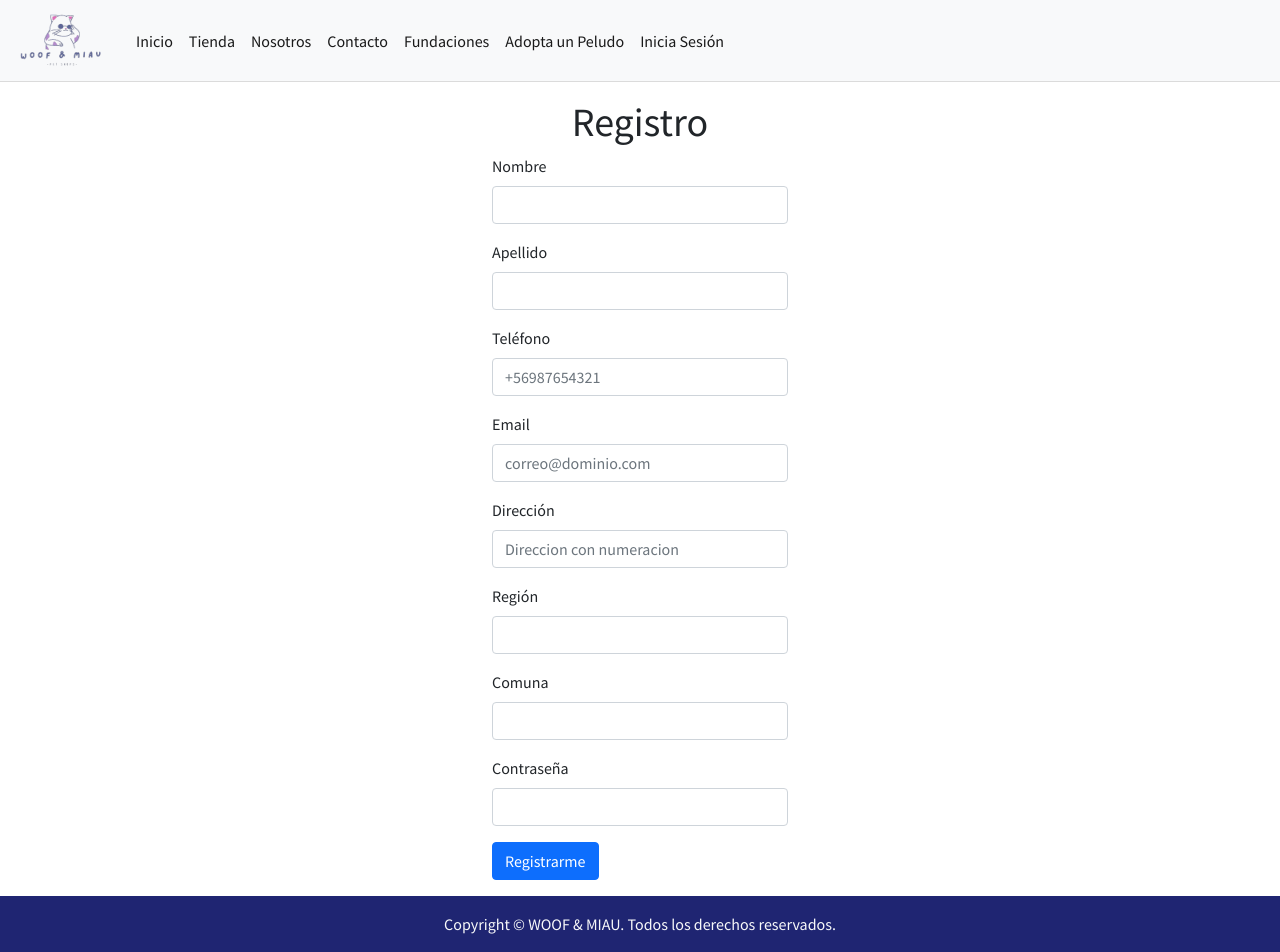
After one commit to alopezgo/Django-petsshop-project, a Django app: page /registro/ in a window 1280 px wide. The commit adds this page. Run offline with Django 4.2, Linux system fonts and the light colour scheme; lists and menus that the app fills with data are empty.

Commit message:
se agrega vista login/registro

```diff
--- a/core/templates/core/components/common/navbar.html
+++ b/core/templates/core/components/common/navbar.html
@@ -99,7 +99,17 @@
             >Adopta un Peludo</a
           >
         </li>
-      </ul>
+        <li>
+          <a class="nav-link active"
+          aria-current="page"
+          id="div-btn6"
+          href="{% url 'login' %}"
+          >Inicia Sesión</a
+          >
+        </li>
+        </ul>
+
+
     </div>
   </div>
 </nav>
--- /dev/null
+++ b/core/templates/core/registro.html
@@ -0,0 +1,54 @@
+{% load static %}
+
+<body>
+    <div>{% include 'core\components\common\navbar.html' %}</div>
+    <div class="text-center mt-3">
+        <h1>Registro</h1>
+    </div>
+    <div class="container w-25 uso-completo">
+        <form class="row g-3 form needs-validation" id="formulario" method="POST" novalidate>
+            {% csrf_token %}
+
+            <div class="form-group">
+                <label for="nombre" class="form-label">Nombre</label>
+                <input type="text" class="form-control" id="nombre" name="nombre" required />
+            </div>
+            <div class="form-group">
+                <label for="apellido" class="form-label">Apellido</label>
+                <input type="text" class="form-control" id="apellido" name="apellido" required />
+            </div>
+            <div class="form-group">
+                <label for="tel" class="form-label">Teléfono</label>
+                <input type="tel" class="form-control" id="tel" name="tel" placeholder="+56987654321" required />
+            </div>
+            <div class="form-group">
+                <label for="email" class="form-label">Email</label>
+                <input type="email" class="form-control" id="email" name="email" placeholder="correo@dominio.com"
+                    required />
+            </div>
+            <div class="form-group">
+                <label for="direccion" class="form-label">Dirección</label>
+                <input type="text" class="form-control" id="Direccion" name="Direccion"
+                    placeholder="Direccion con numeracion" required />
+            </div>
+            <div class="form-group">
+                <label for="region" class="form-label">Región</label>
+                <select class="form-control" id="regiones" required></select>
+            </div>
+            <div class="form-group">
+                <label for="comuna" class="form-label">Comuna</label>
+                <select class="form-control" id="comunas" required></select>
+            </div>
+            <div class="form-group">
+                <label for="password" class="form-label">Contraseña</label>
+                <select class="form-control" id="password" required></select>
+            </div>
+            <div>
+                {{ form }}
+                <button type="submit" class="btn btn-primary" id="envio">Registrarme</button>
+            </div>
+        </form>
+    </div>
+    <script src="{% static 'js/main.js' %}"></script>
+</body>
+<div>{% include 'core\components\common\footer.html' %}</div>
--- a/core/urls.py
+++ b/core/urls.py
@@ -8,6 +8,8 @@ urlpatterns = [
     path('tienda/', vista_productos, name="tienda"),
     path('donaciones/', Lista_donaciones, name="donaciones"),
     path('adopciones/', Adopciones, name="adopciones"),
+    path('login/', login, name="login"),
+    path('registro/', registro, name="registro"),
     path('form-productos/', form_productos, name="form_productos"),
     path('mod-productos/<int:id>', form_mod_productos, name="form_mod_productos"),
     path('del-productos/<int:id>', form_del_productos, name="form_del_productos"),
--- a/core/views.py
+++ b/core/views.py
@@ -25,6 +25,11 @@ def contacto(request):
 def tienda(request):
     return render(request, 'core/tienda.html')
 
+def login(request):
+    return render(request, 'core/login.html')
+
+def registro(request):
+    return render(request, 'core/registro.html')
 
 def Gatos(request):
     return render(request, 'core/Gatos.html')
--- a/static/js/main.js
+++ b/static/js/main.js
@@ -40,6 +40,11 @@ $(document).ready(function () {
   // $('#div-btn5').on('click', function () {
   //   $('.navbar-nav li').removeClass('active');
   //   $("#central").load('adopciones');
+  //   return false;
+  // });
+  // $('#div-btn6').on('click', function () {
+  //   $('.navbar-nav li').removeClass('active');
+  //   $("#central").load('login');
   //   return false;
   // });
 
```
Also changed, not shown: core/templates/core/login.html (added, +35 -0 lines).
